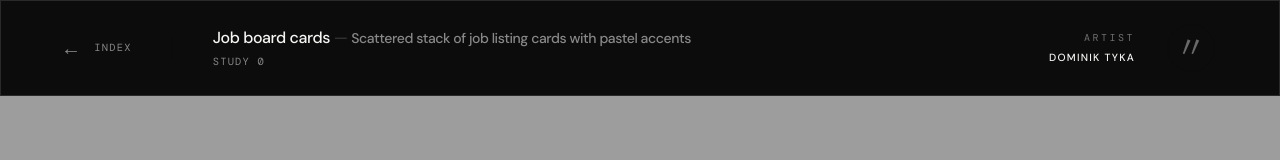
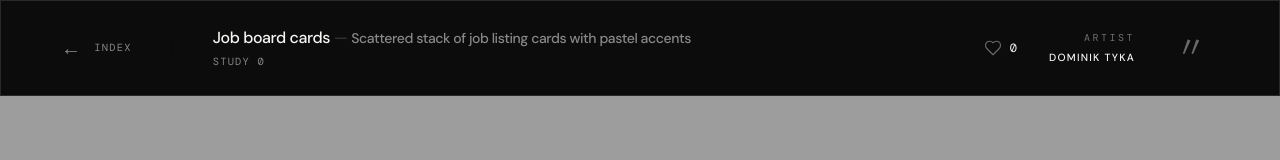
Before and after one commit to Macxim/ditto, a Next.js app: page /dittos/0 in a window 1280 px wide. Shown: the top 160 px of the page. Built offline with nearby package versions, Linux system fonts and the light colour scheme; no server answers; the database is empty; a web font is replaced by a local one.

Commit message:
feat: Add a `LikeButton` component with Supabase integration for like persistence and real-time updates, and integrate it into ditto cards and detail pages.

```diff
--- a/app/DittoCard.tsx
+++ b/app/DittoCard.tsx
@@ -1,5 +1,6 @@
 import Link from "next/link"
 import { dittos } from "@/lib/dittos"
+import { LikeButton } from "@/components/LikeButton"
 
 function DittoCard({ ditto }: { ditto: (typeof dittos)[number] }) {
   return (
@@ -56,12 +57,15 @@ function DittoCard({ ditto }: { ditto: (typeof dittos)[number] }) {
                 </p>
               </div>
             </div>
+            <div className="flex flex-col items-end gap-2">
+              <LikeButton slug={ditto.slug} />
               <span
                 className="text-xs shrink-0 tabular-nums opacity-40 font-mono mt-1"
                 style={{ color: "var(--app-muted)" }}
               >
                 #{ditto.slug}
               </span>
+            </div>
           </div>
         </div>
 
--- a/app/dittos/[slug]/page.tsx
+++ b/app/dittos/[slug]/page.tsx
@@ -1,6 +1,7 @@
 import Link from "next/link"
 import { notFound } from "next/navigation"
 import { dittos, getDitto } from "@/lib/dittos"
+import { LikeButton } from "@/components/LikeButton"
 
 export async function generateStaticParams() {
   return dittos.map((ditto) => ({ slug: ditto.slug }))
@@ -61,6 +62,8 @@ export default async function DittoPage({ params }: { params: { slug: string } }
         </div>
 
         <div className="flex items-center gap-8">
+          <LikeButton slug={ditto.slug} />
+
           <div className="text-right hidden sm:block">
             <p className="text-[10px] uppercase tracking-[0.25em] opacity-80 mb-1 font-mono" style={{ color: "var(--app-muted)" }}>
               Artist
--- /dev/null
+++ b/components/LikeButton.tsx
@@ -0,0 +1,166 @@
+"use client"
+
+import * as React from "react"
+import { supabase } from "@/lib/supabase"
+import { motion, AnimatePresence } from "motion/react"
+
+interface LikeButtonProps {
+  slug: string
+  className?: string
+  showCount?: boolean
+}
+
+const HeartIcon = ({ filled, className = "" }: { filled?: boolean, className?: string }) => (
+  <svg
+    xmlns="http://www.w3.org/2000/svg"
+    viewBox="0 0 24 24"
+    fill={filled ? "currentColor" : "none"}
+    stroke="currentColor"
+    strokeWidth="1.5"
+    strokeLinecap="round"
+    strokeLinejoin="round"
+    className={`w-[18px] h-[18px] ${className}`}
+  >
+    <path d="M19 14c1.49-1.46 3-3.21 3-5.5A5.5 5.5 0 0 0 16.5 3c-1.76 0-3 .5-4.5 2-1.5-1.5-2.74-2-4.5-2A5.5 5.5 0 0 0 2 8.5c0 2.3 1.5 4.05 3 5.5l7 7Z" />
+  </svg>
+)
+
+export function LikeButton({ slug, className = "", showCount = true }: LikeButtonProps) {
+  const [likes, setLikes] = React.useState<number | null>(null)
+  const [isLiked, setIsLiked] = React.useState(false)
+  const [isAnimating, setIsAnimating] = React.useState(false)
+
+  React.useEffect(() => {
+    // Fetch initial likes
+    const fetchLikes = async () => {
+      const { data, error } = await supabase
+        .from('likes')
+        .select('count')
+        .eq('slug', slug)
+        .single()
+
+      if (data) {
+        setLikes(data.count)
+      } else if (error && error.code === 'PGRST116') {
+        // Row doesn't exist yet
+        setLikes(0)
+      } else if (error) {
+        console.error("Supabase fetch error:", error)
+        setLikes(0)
+      }
+    }
+
+    // Check localStorage for liked state
+    const liked = localStorage.getItem(`liked-${slug}`) === 'true'
+    setIsLiked(liked)
+    fetchLikes()
+
+    // Subscribe to realtime changes
+    const channel = supabase
+      .channel(`public:likes:slug=eq.${slug}`)
+      .on('postgres_changes', {
+        event: 'UPDATE',
+        schema: 'public',
+        table: 'likes',
+        filter: `slug=eq.${slug}`
+      }, (payload) => {
+        setLikes(payload.new.count)
+      })
+      .subscribe()
+
+    return () => {
+      supabase.removeChannel(channel)
+    }
+  }, [slug])
+
+  const handleLike = async (e: React.MouseEvent) => {
+    e.preventDefault()
+    e.stopPropagation()
+
+    if (isLiked) return
+
+    setIsAnimating(true)
+    setIsLiked(true)
+    localStorage.setItem(`liked-${slug}`, 'true')
+
+    // Optimistic update
+    setLikes(prev => (prev !== null ? prev + 1 : 1))
+
+    // Use RPC to increment to avoid race conditions
+    // Requires a database function:
+    // create function increment_likes(row_slug text) returns void as $$
+    //   update likes set count = count + 1 where slug = row_slug;
+    //   insert into likes (slug, count) select row_slug, 1 where not exists (select 1 from likes where slug = row_slug);
+    // $$ language sql;
+
+    const { error } = await supabase.rpc('increment_likes', { row_slug: slug })
+
+    if (error) {
+      console.warn("RPC increment failed, falling back to client-side update:", error.message)
+      // Fallback if RPC isn't available or fails
+      const { data, error: fetchError } = await supabase
+        .from('likes')
+        .select('count')
+        .eq('slug', slug)
+        .single()
+
+      if (fetchError && fetchError.code !== 'PGRST116') {
+        console.error("Supabase fallback fetch error:", fetchError)
+      }
+
+      if (data) {
+        const { error: updateError } = await supabase
+          .from('likes')
+          .update({ count: data.count + 1 })
+          .eq('slug', slug)
+        if (updateError) console.error("Supabase update error:", updateError)
+      } else {
+        const { error: insertError } = await supabase
+          .from('likes')
+          .insert({ slug, count: 1 })
+        if (insertError) console.error("Supabase insert error:", insertError)
+      }
+    }
+
+    setTimeout(() => setIsAnimating(false), 1000)
+  }
+
+  return (
+    <button
+      onClick={handleLike}
+      disabled={isLiked}
+      className={`group flex items-center gap-2 transition-all duration-300 outline-none ${className} ${isLiked ? 'cursor-default' : 'cursor-pointer hover:scale-105 active:scale-95'}`}
+    >
+      <div className="relative flex items-center justify-center">
+        <motion.div
+          animate={isAnimating ? {
+            scale: [1, 1.3, 1],
+          } : {}}
+          transition={{ duration: 0.4 }}
+          className={`block ${isLiked ? 'text-white' : 'text-current opacity-40 group-hover:opacity-100 group-hover:text-red-400'} transition-colors duration-300`}
+        >
+          <HeartIcon filled={isLiked} />
+        </motion.div>
+
+        <AnimatePresence>
+          {isAnimating && (
+            <motion.div
+              initial={{ y: 0, opacity: 1, scale: 0.5 }}
+              animate={{ y: -20, opacity: 0, scale: 1.5 }}
+              exit={{ opacity: 0 }}
+              className="absolute inset-0 text-red-500 pointer-events-none flex items-center justify-center"
+            >
+              <HeartIcon filled={true} />
+            </motion.div>
+          )}
+        </AnimatePresence>
+      </div>
+
+      {showCount && likes !== null && (
+        <span className="text-xs font-mono tabular-nums">
+          {likes.toLocaleString()}
+        </span>
+      )}
+    </button>
+  )
+}
--- /dev/null
+++ b/lib/supabase.ts
@@ -0,0 +1,6 @@
+import { createClient } from '@supabase/supabase-js'
+
+const supabaseUrl = process.env.NEXT_PUBLIC_SUPABASE_URL!
+const supabasePublishableKey = process.env.NEXT_PUBLIC_SUPABASE_PUBLISHABLE_DEFAULT_KEY!
+
+export const supabase = createClient(supabaseUrl, supabasePublishableKey)
--- a/package.json
+++ b/package.json
@@ -9,6 +9,7 @@
     "lint": "eslint"
   },
   "dependencies": {
+    "@supabase/supabase-js": "^2.98.0",
     "color": "^5.0.3",
     "motion": "^12.34.4",
     "next": "16.1.6",
```
Also changed, not shown: 1 other file (tests, documents, lock files or other folders). Lines whose indentation alone changed are shown as unchanged.
